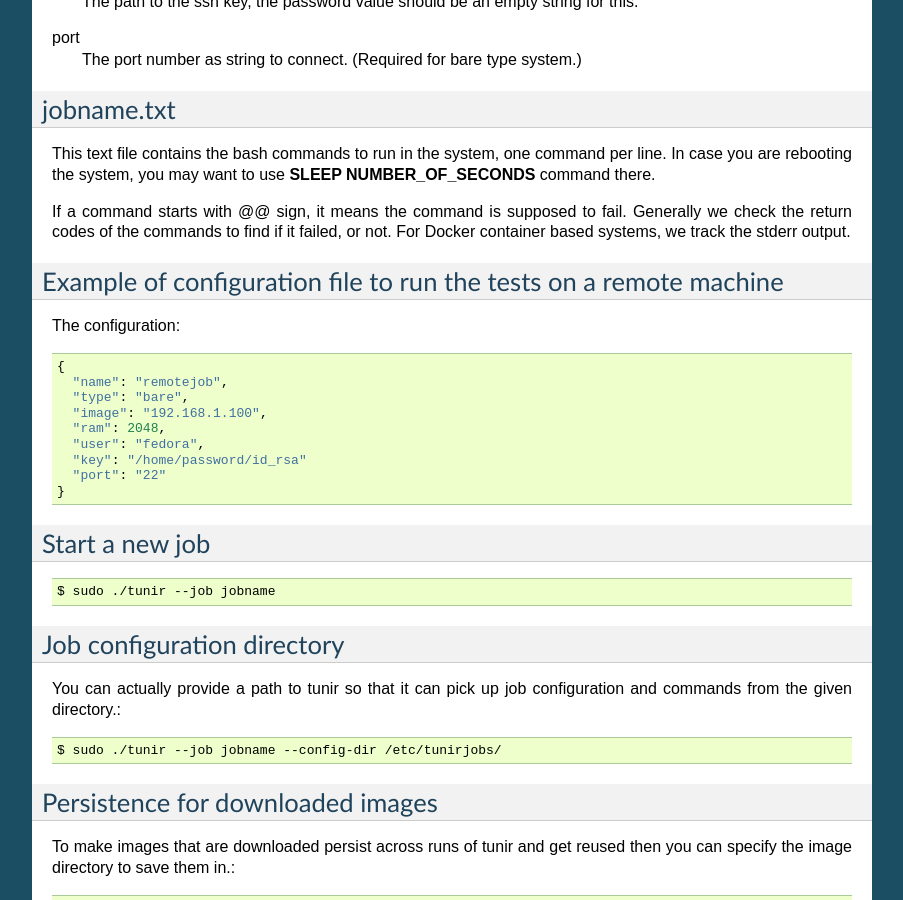
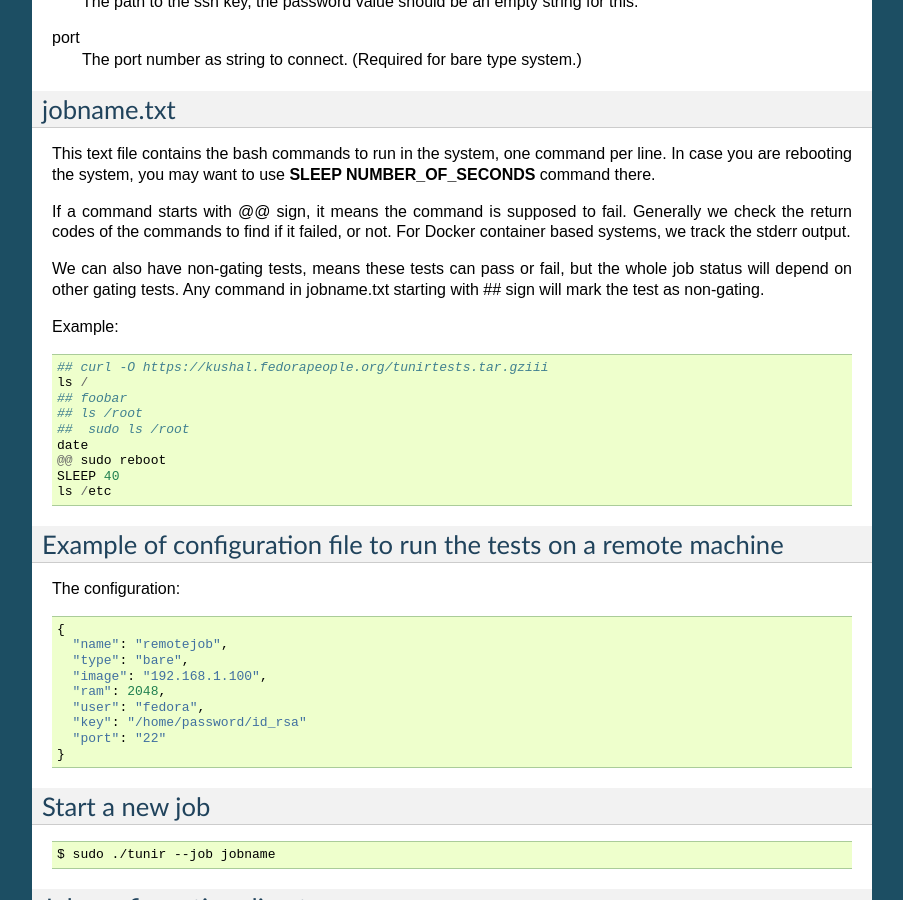
Before and after one commit to kushaldas/tunir, a Sphinx documentation site: the page built from docs/usage.rst, in a window 1280 px wide and 900 px high, scrolled down 1233 px. Shown: the whole window, without its empty margins (198-1101 px from the left). Built offline with Sphinx 7.4.7, drawn with Linux system fonts in a browser that asks for light colours.

Commit message:
Closes #21. We have documentation for non-gating tests.

```diff
--- a/docs/usage.rst
+++ b/docs/usage.rst
@@ -78,6 +78,22 @@ rebooting the system, you may want to use **SLEEP NUMBER_OF_SECONDS** command th
 If a command starts with @@ sign, it means the command is supposed to fail. Generally we check the return codes
 of the commands to find if it failed, or not. For Docker container based systems, we track the stderr output.
 
+We can also have non-gating tests, means these tests can pass or fail, but the whole job status will depend
+on other gating tests. Any command in jobname.txt starting with ## sign will mark the test as non-gating.
+
+Example::
+
+    ## curl -O https://kushal.fedorapeople.org/tunirtests.tar.gziii
+    ls /
+    ## foobar
+    ## ls /root
+    ##  sudo ls /root
+    date
+    @@ sudo reboot
+    SLEEP 40
+    ls /etc
+
+
 
 Example of configuration file to run the tests on a remote machine
 -------------------------------------------------------------------
```
